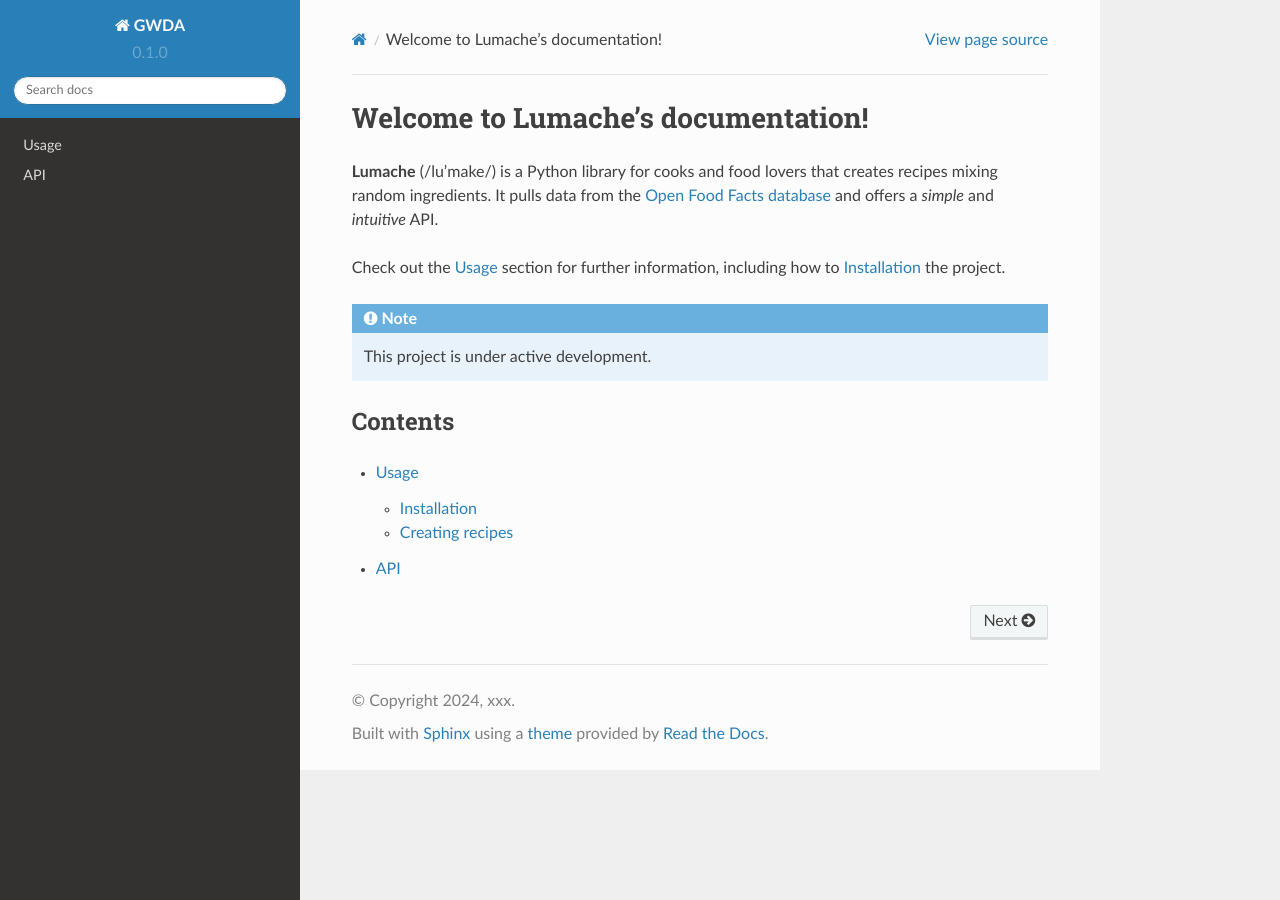
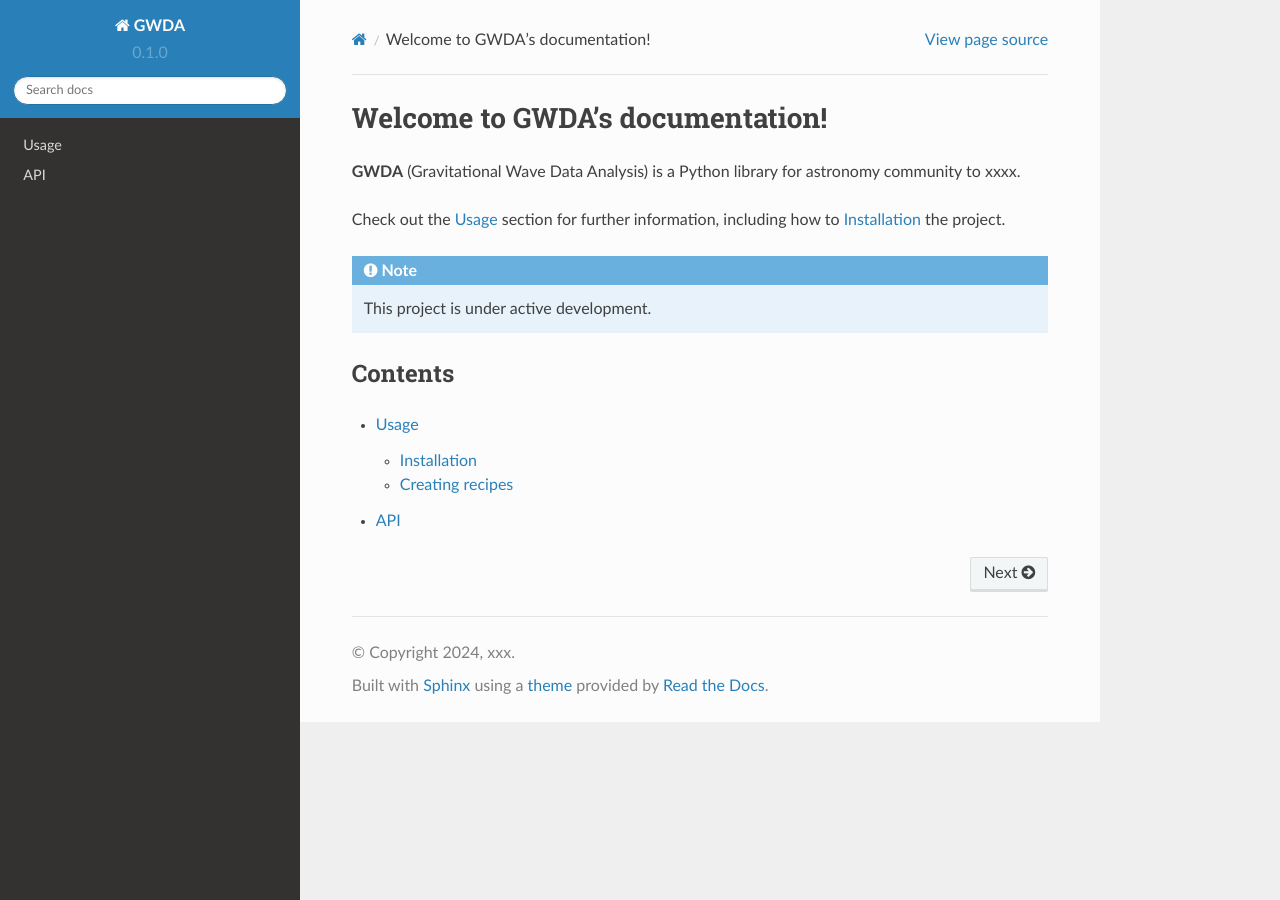
Before and after one commit to YueZhou-oh/GWDA-tutorial, a Sphinx documentation site: the page built from docs/source/index.rst, in a window 1280 px wide. Built offline with Sphinx 7.4.7 and the Read the Docs theme 2.0.0, drawn with Linux system fonts in a browser that asks for light colours.

Commit message:
Update index.rst

```diff
--- a/docs/source/index.rst
+++ b/docs/source/index.rst
@@ -1,10 +1,8 @@
-Welcome to Lumache's documentation!
+Welcome to GWDA's documentation!
 ===================================
 
-**Lumache** (/lu'make/) is a Python library for cooks and food lovers
-that creates recipes mixing random ingredients.
-It pulls data from the `Open Food Facts database <https://world.openfoodfacts.org/>`_
-and offers a *simple* and *intuitive* API.
+**GWDA** (Gravitational Wave Data Analysis) is a Python library for astronomy community
+to xxxx.
 
 Check out the :doc:`usage` section for further information, including
 how to :ref:`installation` the project.
```
